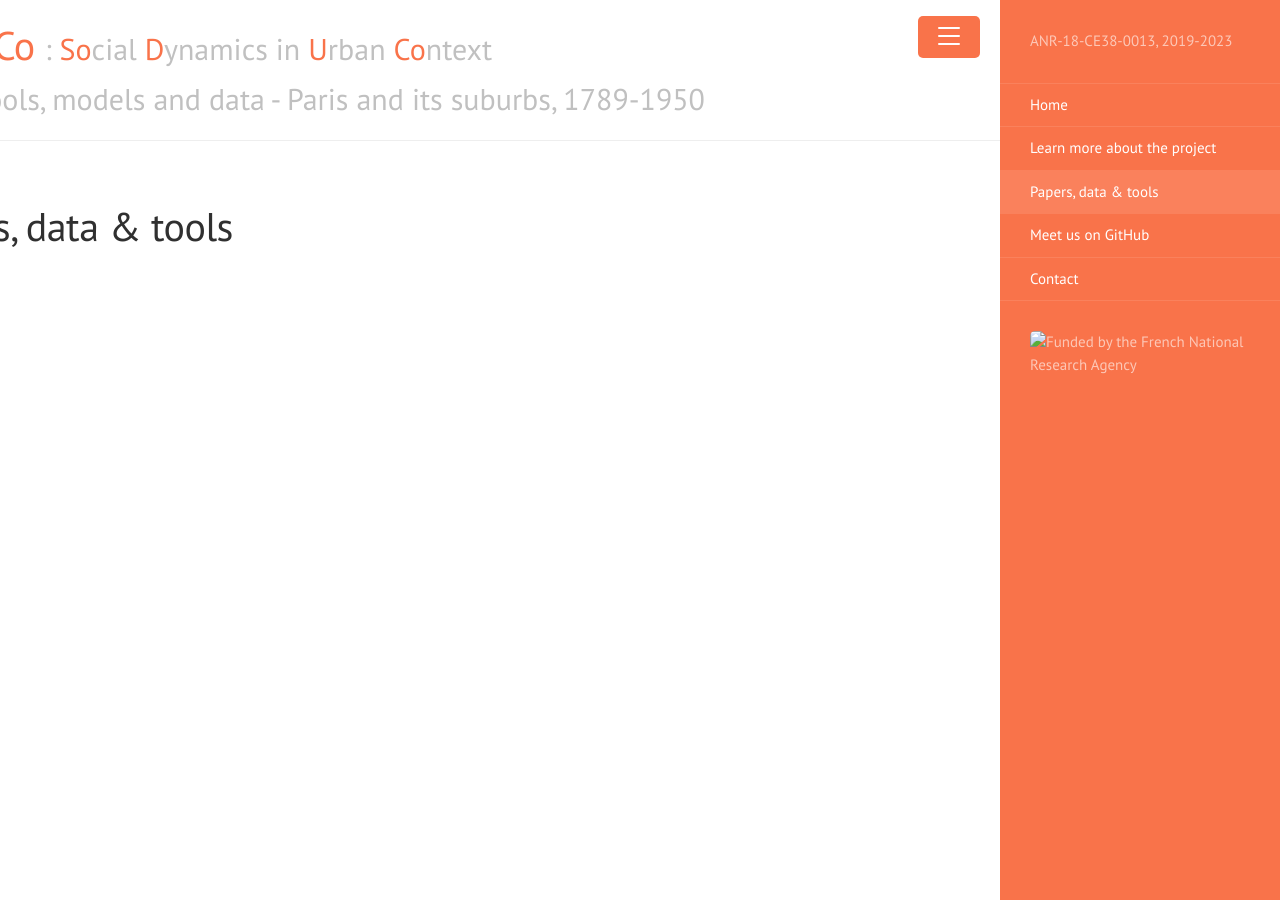
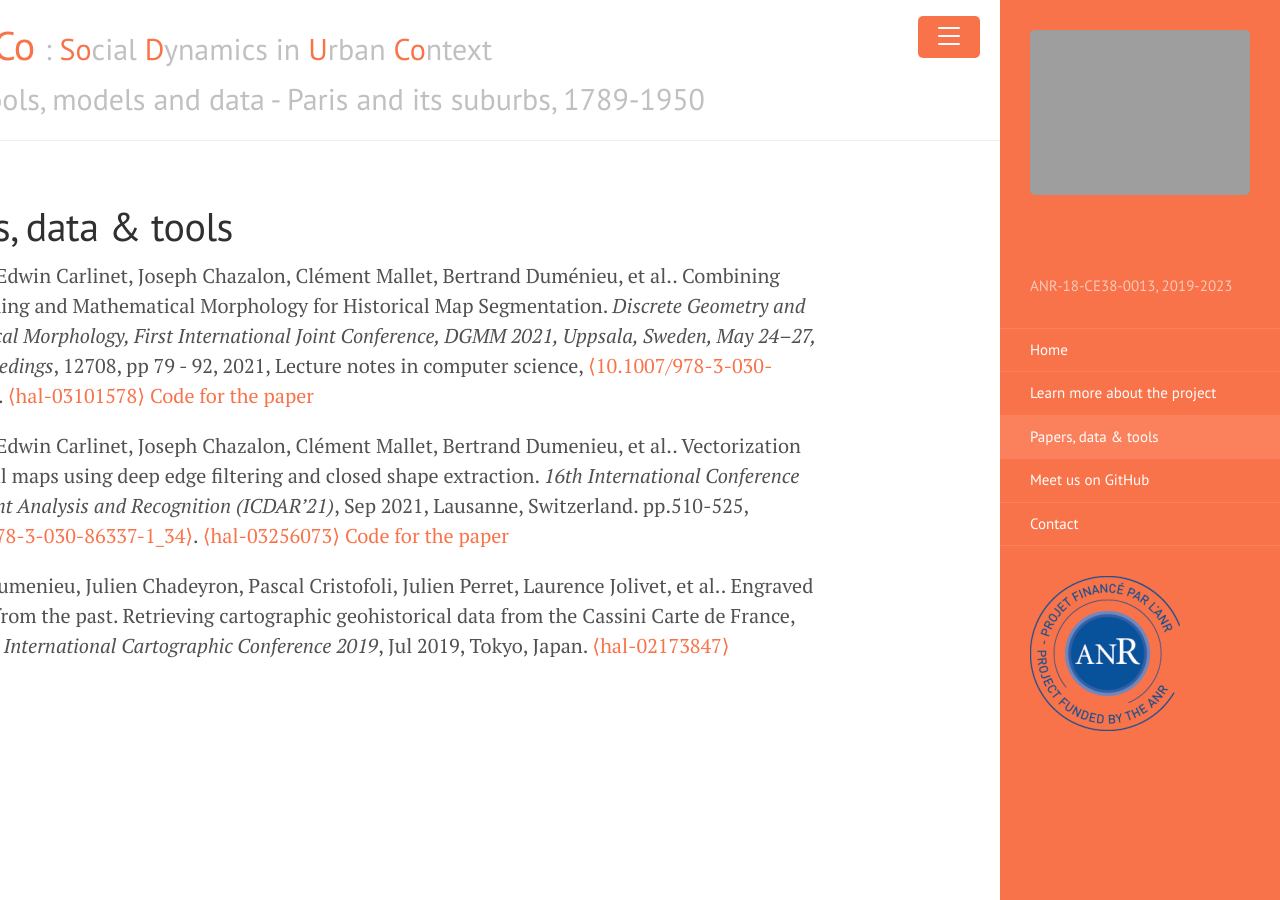
Before and after one commit to soduco/soduco.github.io, a Jekyll site: the page built from papers_data_tools.md, in a window 1280 px wide. Built offline with Jekyll 4.4.1, drawn with Linux system fonts in a browser that asks for light colours.

Commit message:
adding papers and logo

```diff
--- a/_includes/sidebar.html
+++ b/_includes/sidebar.html
@@ -4,6 +4,9 @@
 
 <!-- Toggleable sidebar -->
 <div class="sidebar" id="sidebar">
+  <div class="sidebar-item">
+      <img alt="" src="https://soduco.github.io/assets/img/logo.png">
+  </div>
   <div class="sidebar-item">
     <p>{{ site.description }}</p>
   </div>
@@ -34,6 +37,6 @@
     <!-- <p>
       &copy; {{ site.time | date: '%Y' }}. All rights reserved.
     </p> -->
-      <img alt="Funded by the French National Research Agency" src="public/images/anr_logo.png">
+      <img alt="Funded by the French National Research Agency" src="{{ site.baseurl }}/public/images/anr_logo.png">
   </div>
 </div>
--- a/papers_data_tools.md
+++ b/papers_data_tools.md
@@ -3,3 +3,11 @@ layout: page
 title: Papers, data & tools
 rank: 4
 ---
+
+Yizi Chen, Edwin Carlinet, Joseph Chazalon, Clément Mallet, Bertrand Duménieu, et al.. Combining Deep Learning and Mathematical Morphology for Historical Map Segmentation. *Discrete Geometry and Mathematical Morphology, First International Joint Conference, DGMM 2021, Uppsala, Sweden, May 24–27, 2021, Proceedings*, 12708, pp 79 - 92, 2021, Lecture notes in computer science, [⟨10.1007/978-3-030-76657-3_5⟩](https://dx.doi.org/10.1007/978-3-030-76657-3_5). [⟨hal-03101578⟩](https://hal.archives-ouvertes.fr/hal-03101578)
+[Code for the paper](https://github.com/soduco/paper-dgmm2021)
+
+Yizi Chen, Edwin Carlinet, Joseph Chazalon, Clément Mallet, Bertrand Dumenieu, et al.. Vectorization of historical maps using deep edge filtering and closed shape extraction. *16th International Conference on Document Analysis and Recognition (ICDAR'21)*, Sep 2021, Lausanne, Switzerland. pp.510-525, [⟨10.1007/978-3-030-86337-1_34⟩](https://dx.doi.org/10.1007/978-3-030-86337-1_34). [⟨hal-03256073⟩](https://hal.archives-ouvertes.fr/hal-03256073)
+[Code for the paper](https://github.com/soduco/ICDAR-2021-Vectorization)
+
+Bertrand Dumenieu, Julien Chadeyron, Pascal Cristofoli, Julien Perret, Laurence Jolivet, et al.. Engraved footprints from the past. Retrieving cartographic geohistorical data from the Cassini Carte de France, 1750-1789. *International Cartographic Conference 2019*, Jul 2019, Tokyo, Japan. [⟨hal-02173847⟩](https://hal.archives-ouvertes.fr/hal-02173847)
```
